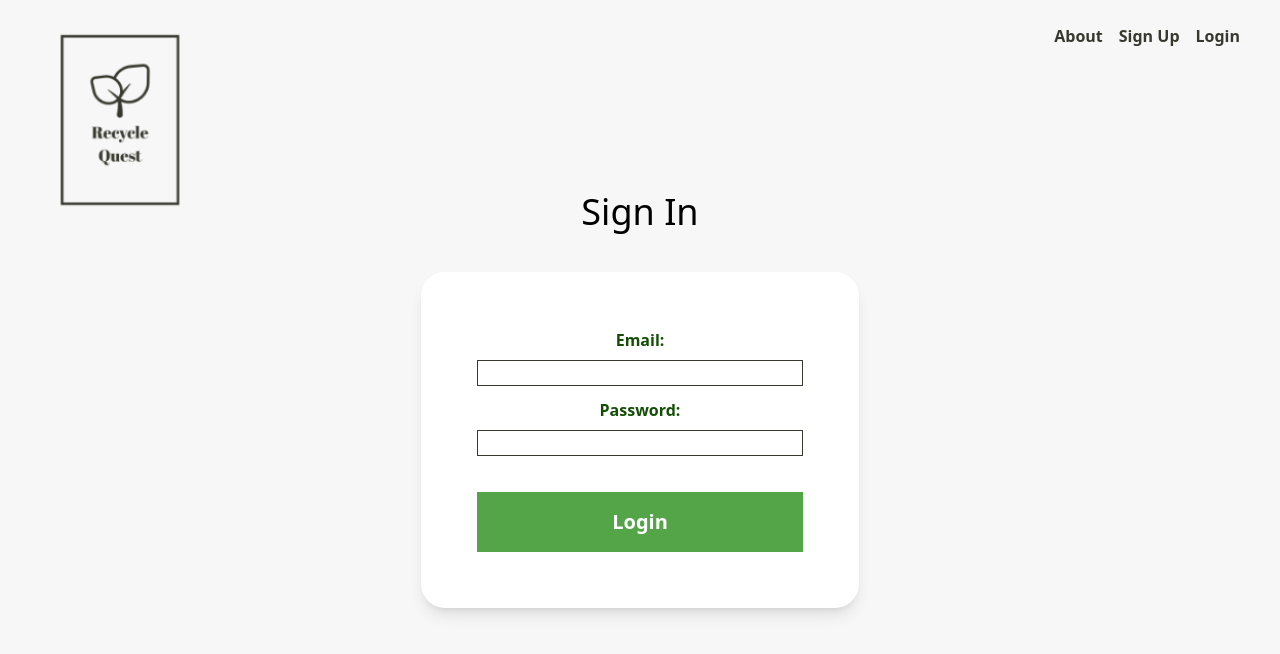
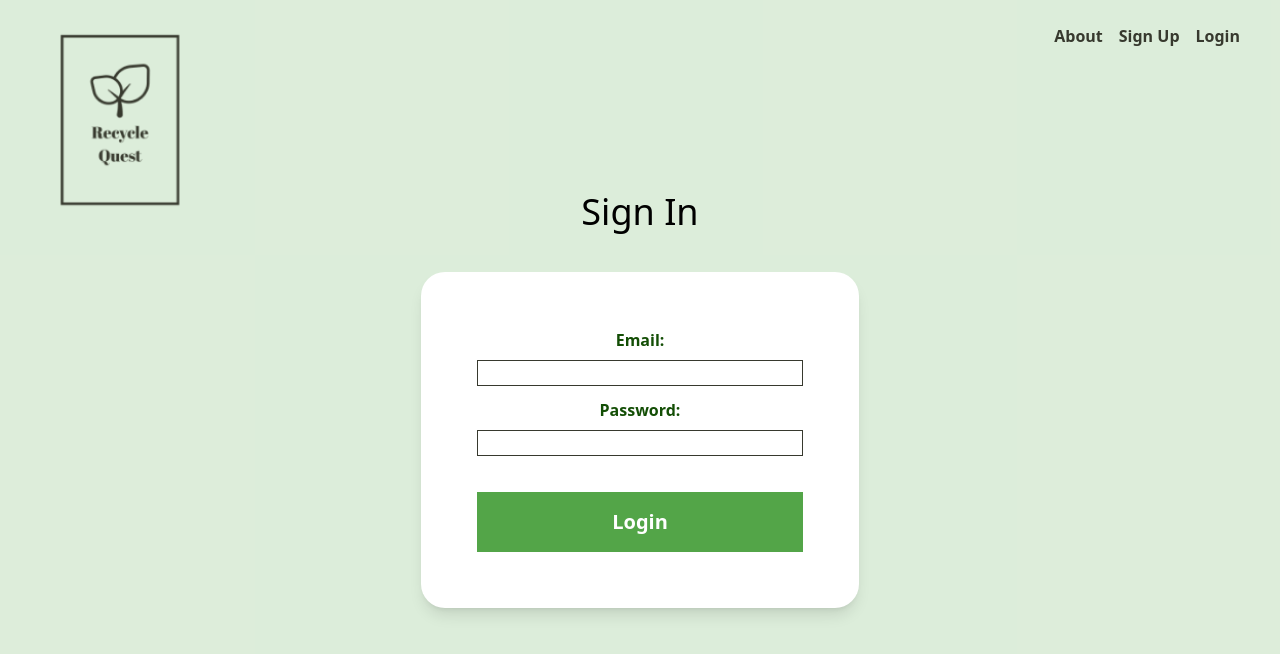
Before and after one commit to agubernikoff/ecohack, a React (Create React App) app in the folder client/: page /login in a window 1280 px wide. Shown: the top 654 px of the page. Built offline with nearby package versions, Linux system fonts and the light colour scheme; no server answers.

Commit message:
styling edits

```diff
--- a/client/src/App.js
+++ b/client/src/App.js
@@ -38,7 +38,7 @@ function App() {
   return (
     <BrowserRouter>
       <div
-        className={`App relative bg-gray h-full ${isLoggedIn ? "flex" : null}`}
+        className={`App relative bg-light-green/20 h-full ${isLoggedIn ? "flex" : null}`}
       >
         {header}
         <div
--- a/client/src/Pages/private/Organization.js
+++ b/client/src/Pages/private/Organization.js
@@ -1,5 +1,6 @@
 import React, {useEffect, useState} from 'react'
 import Leaderboard from '../../Components/Leaderboard'
+import Loading from '../../Components/Loading'
 
 function Organization() {
 
@@ -21,9 +22,8 @@ const {company_name, points, users} = orgData || {}
 const communityGoal = 100
 const communityGoalProogress = points ? Math.ceil((points / communityGoal) * 100) + "%" : 0
 
-console.log(users)
-
   return (
+    orgData.length !== 0 ? (
     <div className="m-16">
       <h1 className="text-4xl mb-10">{company_name}</h1>
       <section className="px-14 py-7 bg-white shadow-lg rounded-3xl flex flex-col relative border">
@@ -37,6 +37,7 @@ console.log(users)
       </section>
       <Leaderboard name="Community Leaderboard" communityUsers={orgData.users}/>
     </div>
+    ) : <Loading />
   )
 }
 
--- a/client/src/index.css
+++ b/client/src/index.css
@@ -878,6 +878,18 @@ video {
   background-color: rgb(55 57 46 / 0.9);
 }
 
+.bg-light-green\/20 {
+  background-color: rgb(83 165 72 / 0.2);
+}
+
+.bg-light-green\/10 {
+  background-color: rgb(83 165 72 / 0.1);
+}
+
+.bg-light-green\/30 {
+  background-color: rgb(83 165 72 / 0.3);
+}
+
 .bg-gradient-to-r {
   background-image: linear-gradient(to right, var(--tw-gradient-stops));
 }
```
